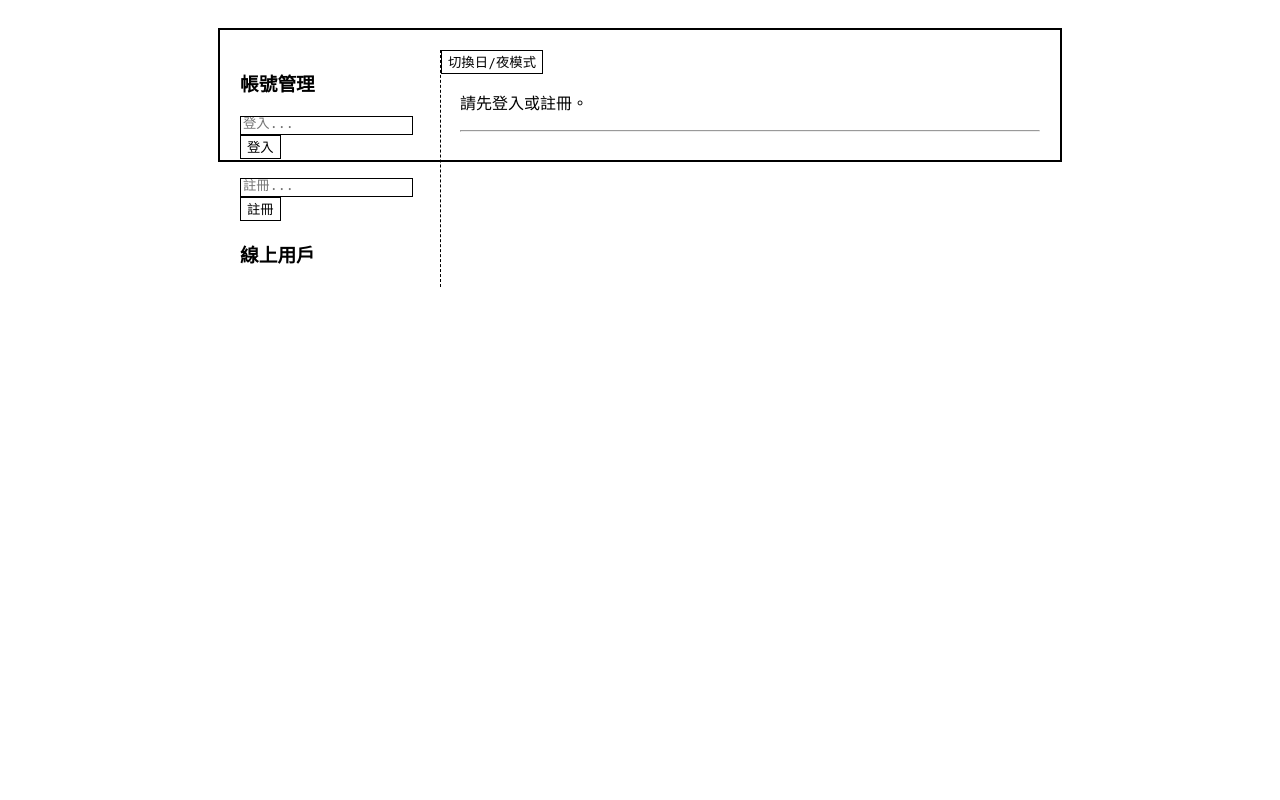
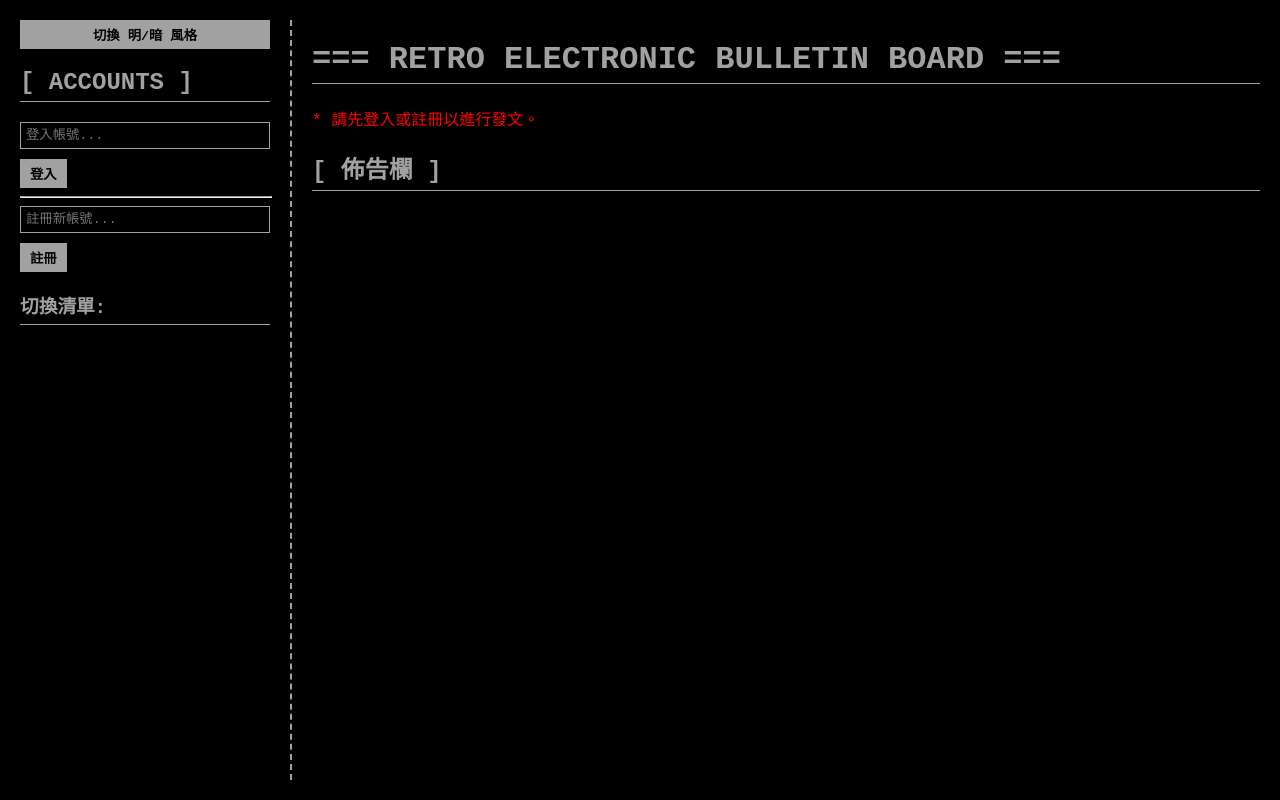
Before and after one commit to hibrite/roleplay, a Flask app: page / in a window 1280 px wide. Run offline with Flask 3, Linux system fonts and the light colour scheme; data that the repository does not hold is empty; some libraries are stand-ins or nearby versions.

Commit message:
Add files via upload

```diff
--- a/retro_forum/templates/index.html
+++ b/retro_forum/templates/index.html
@@ -2,84 +2,95 @@
 <html lang="zh-TW">
 <head>
     <meta charset="UTF-8">
-    <title>Retro Forum - 老式論壇</title>
-    <link href="https://fonts.googleapis.com/css2?family=Courier+Prime&display=swap" rel="stylesheet">
+    <title>RETRO_BBS_FORUM // 老式論壇</title>
     <style>
+        /* CSS 變數：用於日夜模式切換 */
         :root {
+            --bg-color: #000000;
+            --text-color: #a1a1a1;
+            --border-color: #a1a1a1;
+        }
+        .day-mode {
             --bg-color: #ffffff;
             --text-color: #000000;
+            --border-color: #000000;
         }
-        .dark-mode {
-            --bg-color: #000000;
-            --text-color: #aaaaaa; /* 夜間為灰字 */
-        }
+
         body {
             background-color: var(--bg-color);
             color: var(--text-color);
-            font-family: 'Courier Prime', monospace;
+            font-family: 'Courier New', Courier, monospace;
+            margin: 0;
             padding: 20px;
+            display: flex;
+            height: 100vh;
+            box-sizing: border-box;
             transition: all 0.3s ease;
         }
-        /* 模仿老式螢幕的框線風格 */
-        .container { border: 2px solid var(--text-color); padding: 20px; max-width: 800px; margin: auto; }
-        input, textarea, button { font-family: 'Courier Prime', monospace; background: var(--bg-color); color: var(--text-color); border: 1px solid var(--text-color); }
-        a { color: var(--text-color); }
-        #sidebar { border-right: 1px dashed var(--text-color); width: 200px; float: left; }
+
+        #sidebar { width: 250px; border-right: 2px dashed var(--border-color); padding-right: 20px; display: flex; flex-direction: column; }
+        #main-content { flex: 1; padding-left: 20px; overflow-y: auto; }
+
+        h1, h2, h3 { border-bottom: 1px solid var(--border-color); padding-bottom: 5px; text-transform: uppercase; }
+        input, textarea { background-color: var(--bg-color); border: 1px solid var(--border-color); color: var(--text-color); font-family: inherit; padding: 5px; width: 100%; box-sizing: border-box; margin-bottom: 10px; }
+        button { background-color: var(--border-color); color: var(--bg-color); border: none; font-family: inherit; padding: 5px 10px; cursor: pointer; font-weight: bold; }
+
+        .user-item { display: flex; justify-content: space-between; padding: 5px; border: 1px solid transparent; }
+        .user-item.active { border: 1px solid var(--border-color); }
+        .user-item a { color: var(--text-color); text-decoration: none; }
+        .post { border: 1px solid var(--border-color); padding: 15px; margin-bottom: 20px; }
     </style>
 </head>
 <body>
 
-<div class="container">
-    <button onclick="toggleTheme()">切換日/夜模式</button>
+    <div id="sidebar">
+        <button onclick="document.body.classList.toggle('day-mode')">切換 明/暗 風格</button>
+        <h2>[ ACCOUNTS ]</h2>
 
-    <div id="sidebar">
-        <h3>帳號管理</h3>
         <form action="/login" method="POST">
-            <input type="text" name="username" placeholder="登入..." required>
+            <input type="text" name="username" placeholder="登入帳號..." required>
             <button type="submit">登入</button>
         </form>
-        <br>
+        <hr style="width:100%">
         <form action="/register" method="POST">
-            <input type="text" name="username" placeholder="註冊..." required>
+            <input type="text" name="username" placeholder="註冊新帳號..." required>
             <button type="submit">註冊</button>
         </form>
 
-        <h3>線上用戶</h3>
-        {% for user in users %}
-        <div>
-            > {{ user.username }}
-            <a href="/switch_user/{{ user.username }}">[切換]</a>
+        <h3>切換清單:</h3>
+        {% for user in user_list %}
+            <div class="user-item {% if user == current_user %}active{% endif %}">
+                <a href="/switch_user/{{ user }}">{{ user }}</a>
+                <a href="/logout/{{ user }}" style="color:red">[X]</a>
             </div>
         {% endfor %}
     </div>
 
-    <div style="margin-left: 220px;">
+    <div id="main-content">
+        <h1>=== RETRO ELECTRONIC BULLETIN BOARD ===</h1>
+
         {% if current_user %}
-        <h3>發表新主題 (User: {{ current_user }})</h3>
+            <div class="post">
+                <h3>發表新主題 (使用者: {{ current_user }})</h3>
                 <form action="/create_post" method="POST">
-            <input type="text" name="title" placeholder="標題" required><br>
-            <textarea name="content" rows="3" placeholder="內容..." required></textarea><br>
+                    <input type="text" name="title" placeholder="標題..." required>
+                    <textarea name="content" rows="4" placeholder="內容..." required></textarea>
                     <button type="submit">發布文章</button>
                 </form>
+            </div>
         {% else %}
-        <p>請先登入或註冊。</p>
+            <p style="color: red;">* 請先登入或註冊以進行發文。</p>
         {% endif %}
 
-        <hr>
+        <h2>[ 佈告欄 ]</h2>
         {% for post in posts %}
-        <div style="margin-bottom: 20px;">
-            <h4>[ {{ post.title }} ] by {{ post.username }}</h4>
+            <div class="post">
+                <h3>{{ post.title }}</h3>
+                <small>By: {{ post.username }}</small>
                 <p>{{ post.content }}</p>
             </div>
         {% endfor %}
     </div>
-</div>
-
-<script>
-    function toggleTheme() {
-        document.body.classList.toggle('dark-mode');
-    }
-</script>
 
 </body>
 </html>
```
Lines whose indentation alone changed are shown as unchanged.
